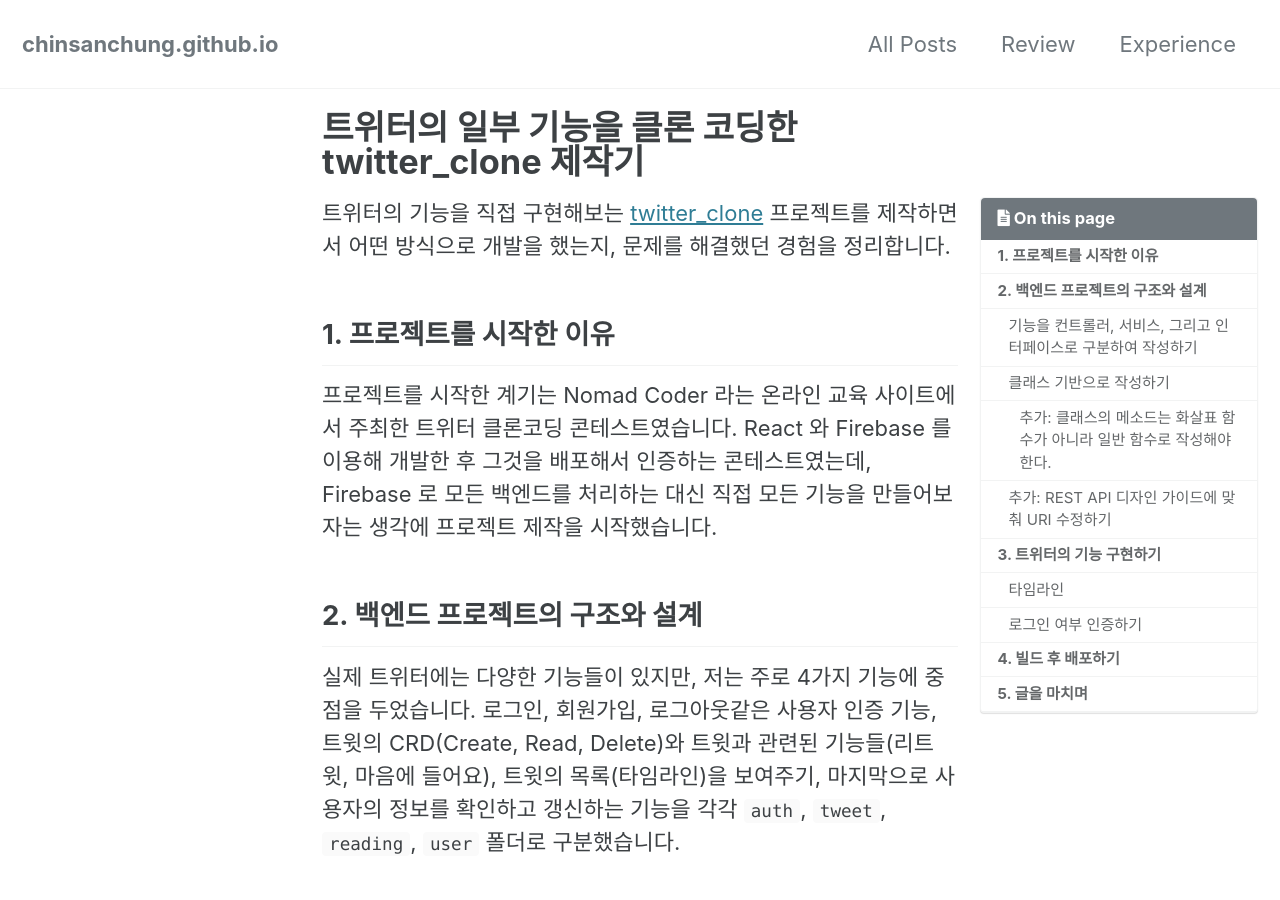
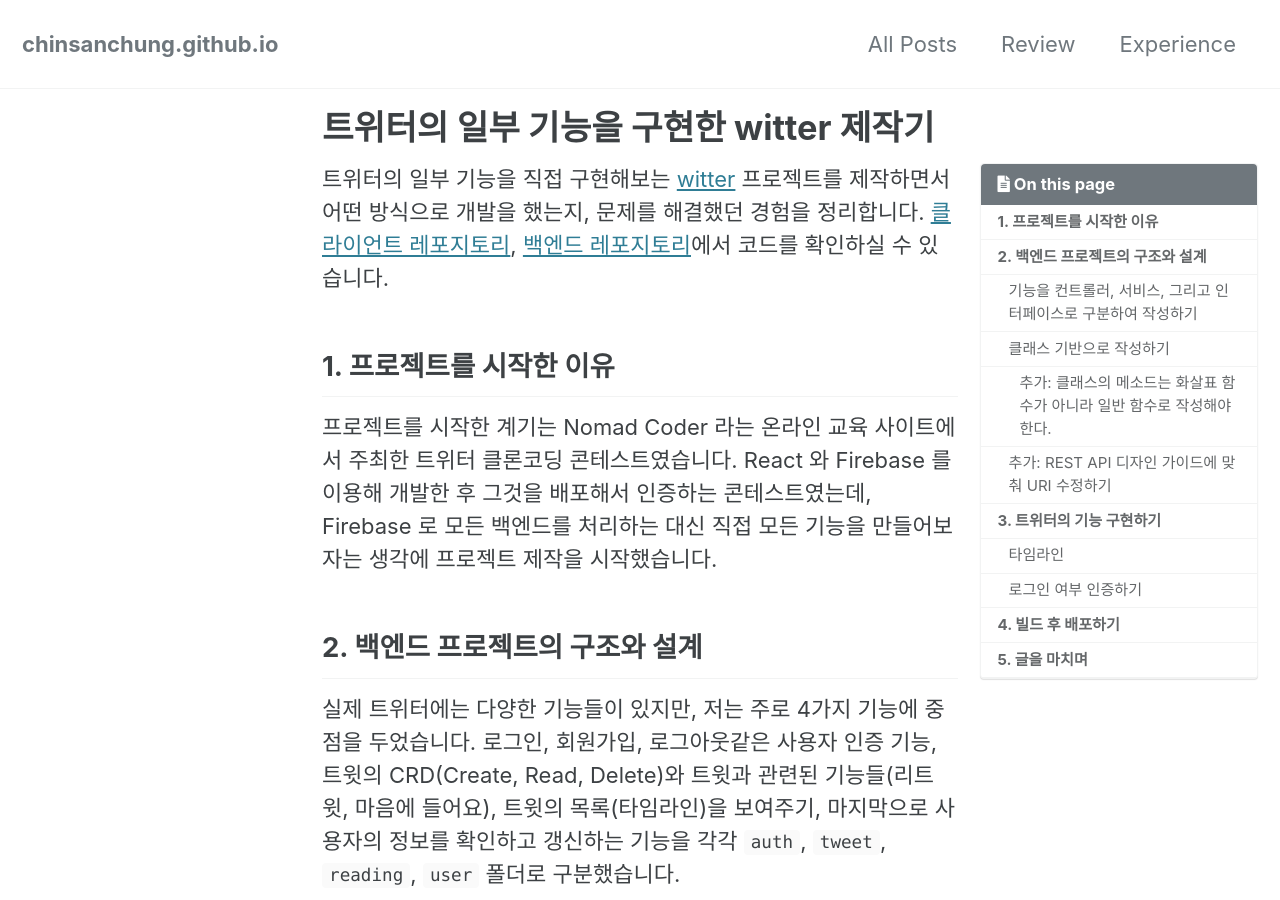
Before and after one commit to chinsanchung/chinsanchung.github.com, a Jekyll site: the page built from _posts/2021-10-05-twitter_clone.md, in a window 1280 px wide and 900 px high. Built offline with Jekyll 4.4.1, drawn with Linux system fonts in a browser that asks for light colours; cached includes are drawn as plain includes.

Commit message:
fix: 제목 수정 및 레포지토리 연결
- twitter clone 대신 witter 라는 이름으로 수정합니다. 클론이라는 용어는 코드를 직접 작성하지 않고 따라쳤다는 의미로 받아들이는 경우가 있다고 들어서입니다.
- 도입부에  깃허브 레포지토리 링크를 작성했습니다.

```diff
--- a/_posts/2021-10-05-twitter_clone.md
+++ b/_posts/2021-10-05-twitter_clone.md
@@ -1,5 +1,5 @@
 ---
-title: '트위터의 일부 기능을 클론 코딩한 twitter_clone 제작기'
+title: '트위터의 일부 기능을 구현한 witter 제작기'
 layout: single
 author_profile: false
 read_time: false
@@ -11,12 +11,12 @@ categories:
 toc: true
 toc_sticky: true
 toc_labe: 목차
-description: 트위터의 일부 기능을 클론 코딩한 twitter_clone 프로젝트를 제작하고 heroku 에 배포했던 경험을 적었습니다.
+description: 트위터의 일부 기능을 구현한 witter 애플리케이션을 제작하고 heroku 에 배포했던 경험을 적었습니다.
 tags:
   - toy_project
 ---
 
-트위터의 기능을 직접 구현해보는 [twitter_clone](https://witterclone.herokuapp.com) 프로젝트를 제작하면서 어떤 방식으로 개발을 했는지, 문제를 해결했던 경험을 정리합니다.
+트위터의 일부 기능을 직접 구현해보는 [witter](https://witterclone.herokuapp.com) 프로젝트를 제작하면서 어떤 방식으로 개발을 했는지, 문제를 해결했던 경험을 정리합니다. [클라이언트 레포지토리](https://github.com/chinsanchung/witter-client), [백엔드 레포지토리](https://github.com/chinsanchung/witter-server)에서 코드를 확인하실 수 있습니다.
 
 ## 1. 프로젝트를 시작한 이유
 
```
